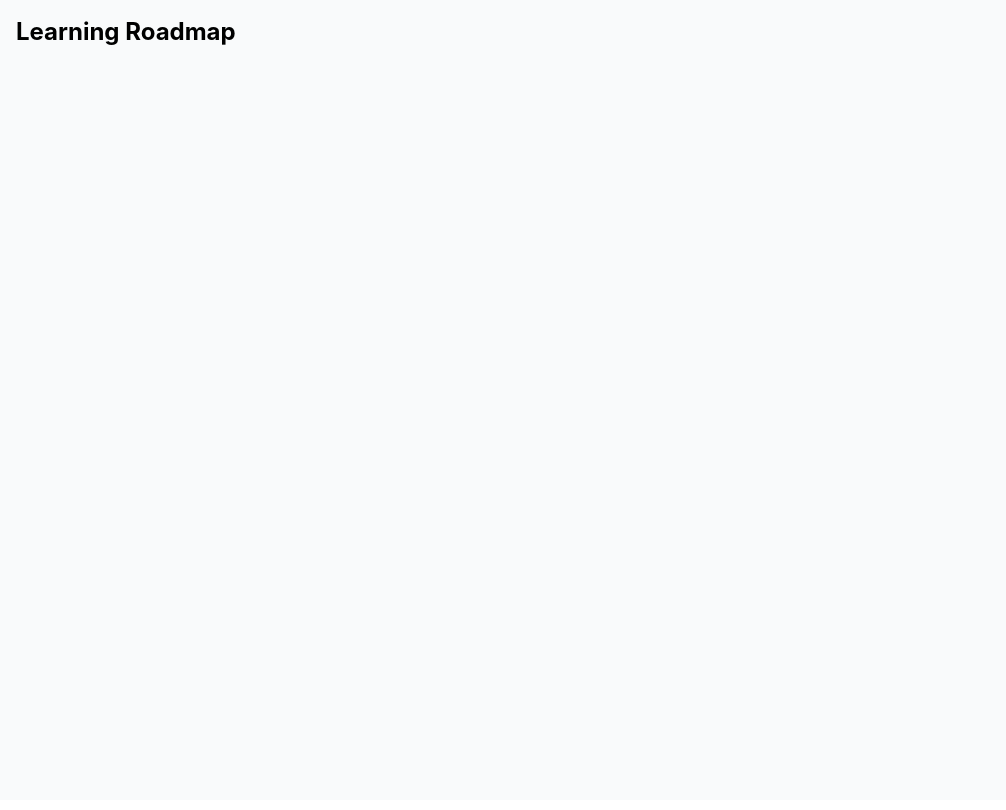
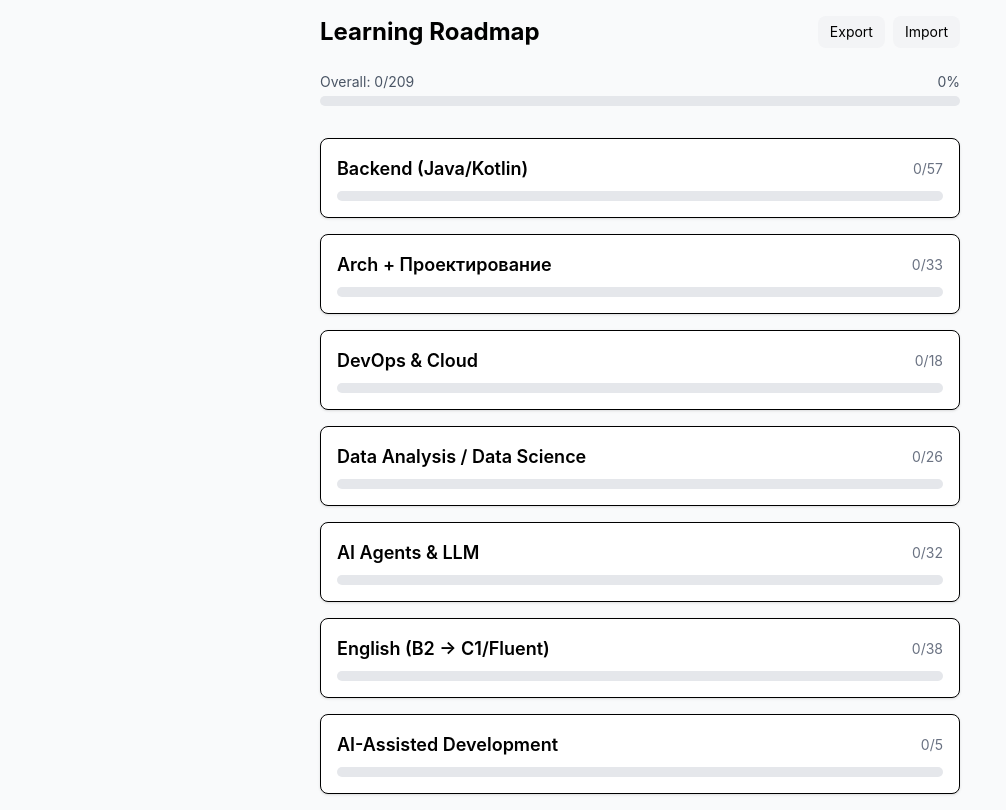
Before and after one commit to vekrasikov/knowledge-storage, a React (Vite) app: page / in a window 1280 px wide. Shown: the whole page, without its empty margins (0-1006 px from the left). Built offline with nearby package versions, Linux system fonts and the light colour scheme.

Commit message:
feat: wire up HashRouter with all routes

```diff
--- a/src/App.tsx
+++ b/src/App.tsx
@@ -1,7 +1,20 @@
+import { HashRouter, Routes, Route } from "react-router-dom";
+import { Dashboard } from "./pages/Dashboard";
+import { RoadmapView } from "./pages/RoadmapView";
+import { TopicDetail } from "./pages/TopicDetail";
+
 function App() {
-  return <div className="min-h-screen bg-gray-50 p-4">
-    <h1 className="text-2xl font-bold">Learning Roadmap</h1>
-  </div>;
+  return (
+    <HashRouter>
+      <div className="min-h-screen bg-gray-50">
+        <Routes>
+          <Route path="/" element={<Dashboard />} />
+          <Route path="/roadmap/:directionId" element={<RoadmapView />} />
+          <Route path="/roadmap/:directionId/:topicId" element={<TopicDetail />} />
+        </Routes>
+      </div>
+    </HashRouter>
+  );
 }
 
 export default App;
```
